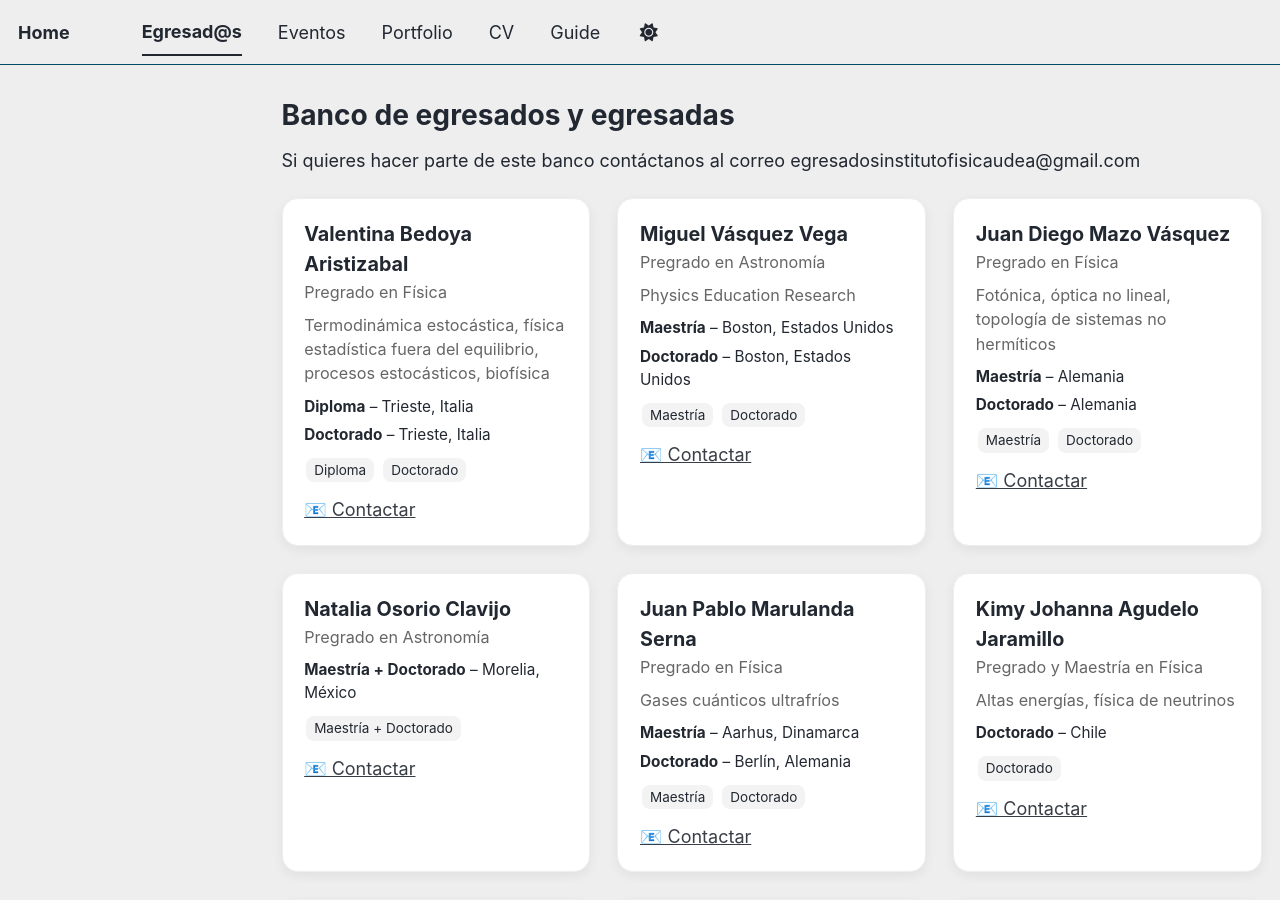
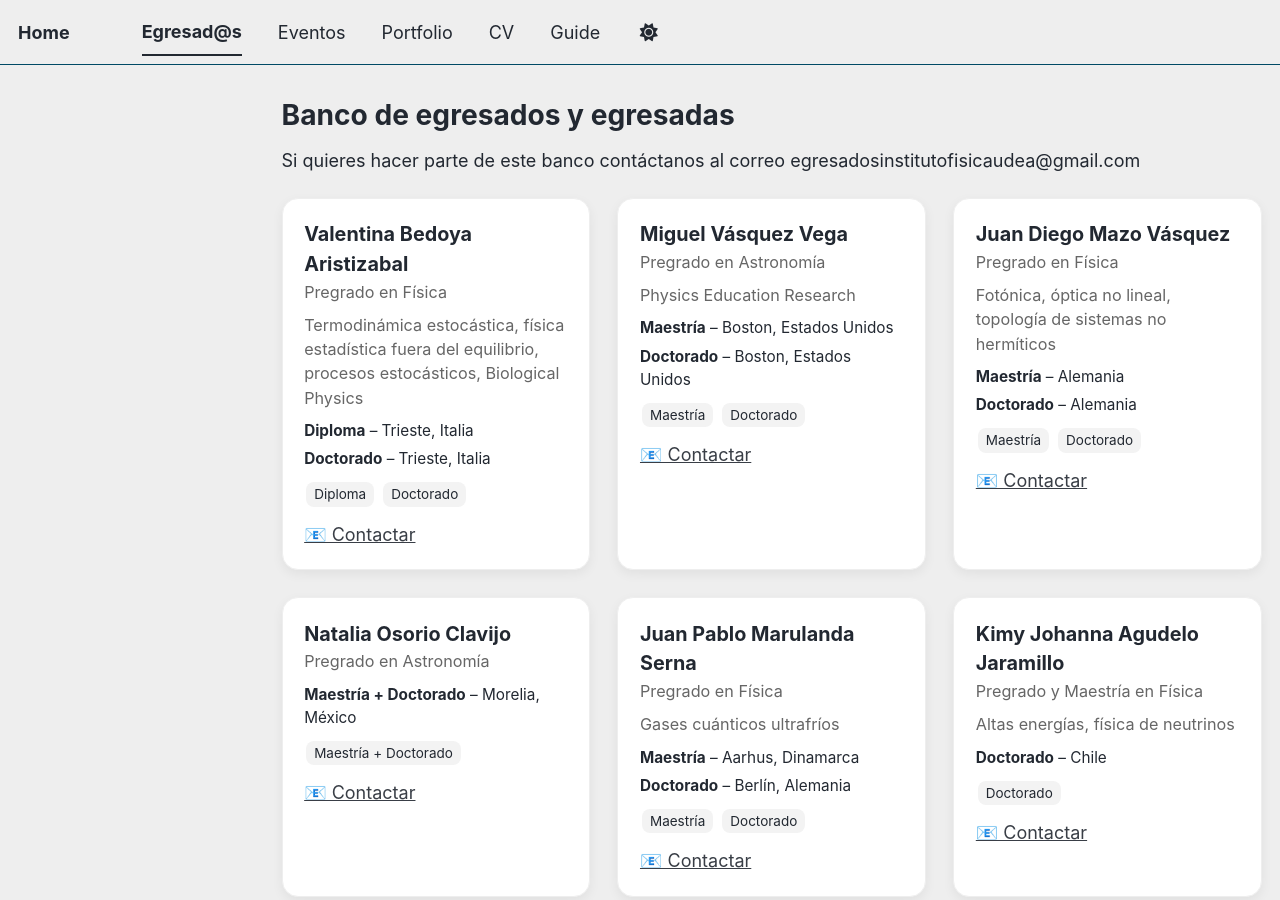
Before and after one commit to egresadosinstitutofisicaudea/egresadosinstitutofisicaudea.github.io, a Jekyll site: the page built from _egresados/personas.md, in a window 1280 px wide and 900 px high. Built offline with Jekyll 4.4.1, drawn with Linux system fonts in a browser that asks for light colours; a script bundle is joined from its source files by our own code; library files that are not in the unit come from our copies.

Commit message:
Update personas.yml

```diff
--- a/_data/personas.yml
+++ b/_data/personas.yml
@@ -1,7 +1,7 @@
 - nombre: "Valentina Bedoya Aristizabal"
   email: "valentina.vba@gmail.com"
   formacion: "Pregrado en Física"
-  areas: "Termodinámica estocástica, física estadística fuera del equilibrio, procesos estocásticos, biofísica"
+  areas: "Termodinámica estocástica, física estadística fuera del equilibrio, procesos estocásticos, Biological Physics"
   disponibilidad: "Sí"
   numero_programas: 2
   programas:
```
